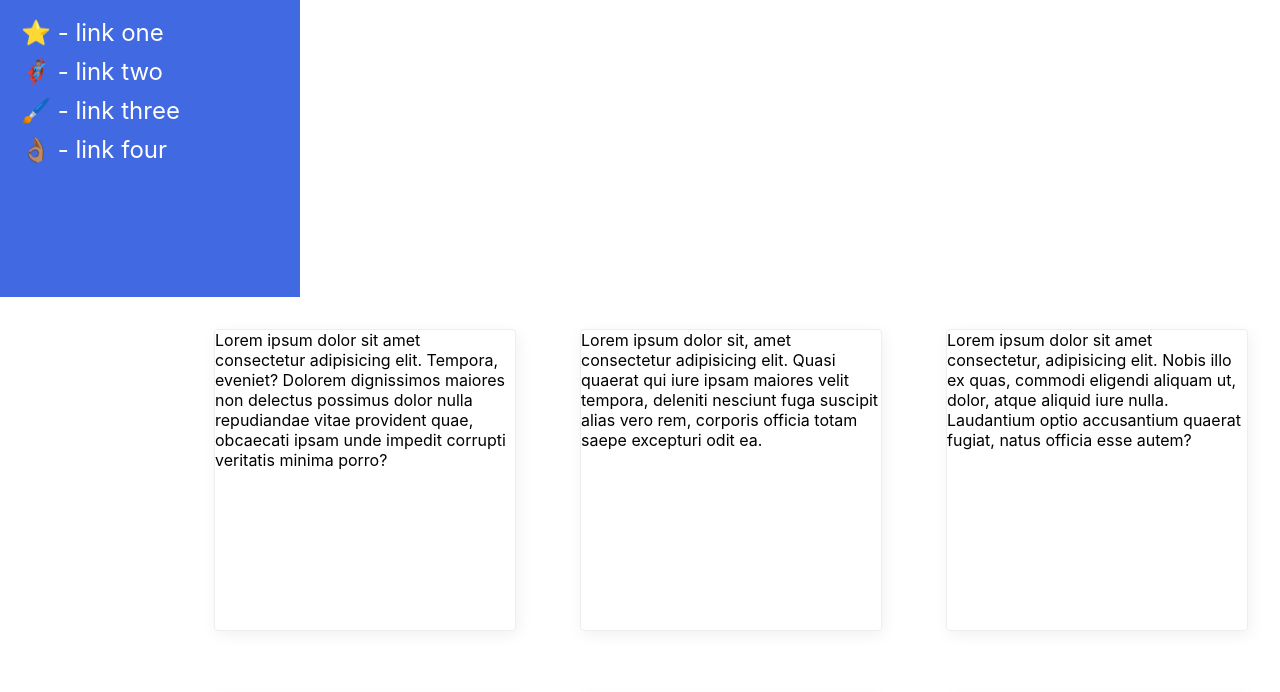
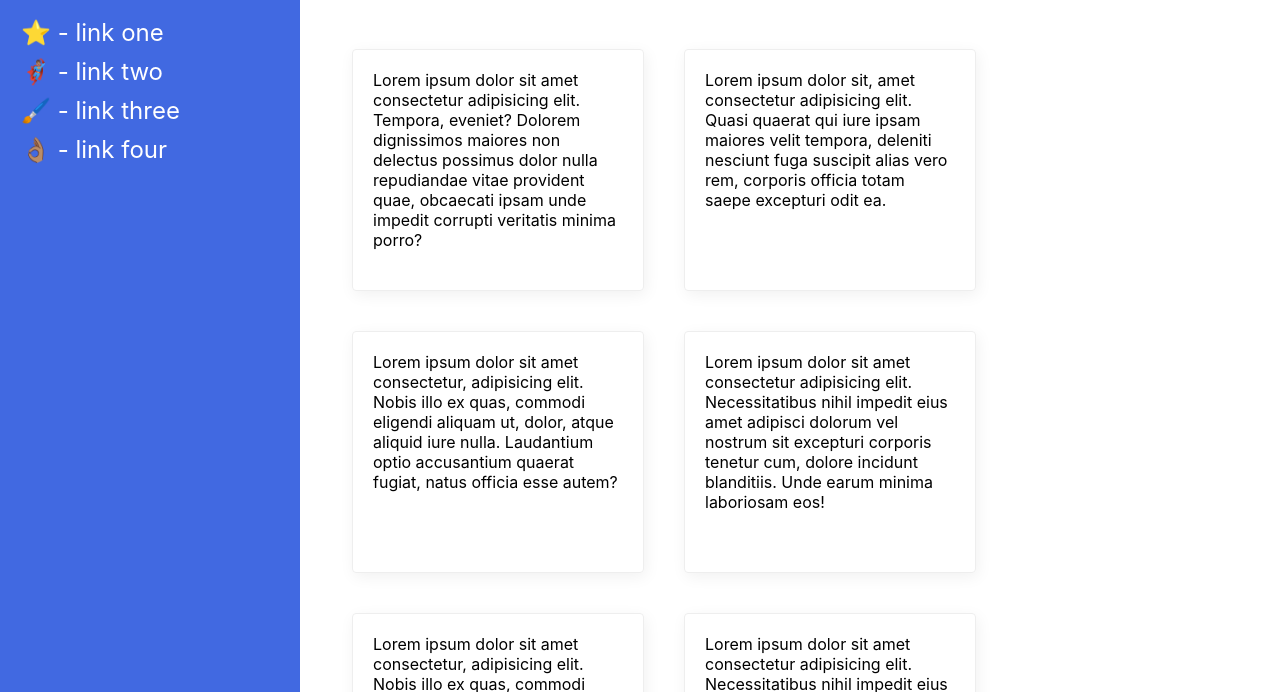
Before and after one commit to leann1109/CSS-Methods, a plain HTML site: page flex/07-flex-layout-2/index.html in a window 1280 px wide. Shown: the part 75-767 px from the top of the page. Drawn offline with Linux system fonts and the light colour scheme.

Commit message:
finished flexbox exercise 7

```diff
--- a/flex/07-flex-layout-2/index.html
+++ b/flex/07-flex-layout-2/index.html
@@ -12,6 +12,7 @@
       MY AWESOME WEBSITE
     </div>
 
+    <div class="main-content">
       <div class="sidebar">
         <ul>
           <li><a href="#">⭐ - link one</a></li>
@@ -29,6 +30,7 @@
         <div class="card">Lorem ipsum dolor sit amet consectetur, adipisicing elit. Nobis illo ex quas, commodi eligendi aliquam ut, dolor, atque aliquid iure nulla. Laudantium optio accusantium quaerat fugiat, natus officia esse autem?</div>
         <div class="card">Lorem ipsum dolor sit amet consectetur adipisicing elit. Necessitatibus nihil impedit eius amet adipisci dolorum vel nostrum sit excepturi corporis tenetur cum, dolore incidunt blanditiis. Unde earum minima laboriosam eos!</div>
       </div>
+  </div>
 
     <div class="footer">
       The Odin Project ❤️
--- a/flex/07-flex-layout-2/style.css
+++ b/flex/07-flex-layout-2/style.css
@@ -1,19 +1,9 @@
-/*
-- You will need to change the flex-direction to push the footer down.
-- You will need to add some divs as containers to get things to line up correctly.
-- `flex-wrap` will help get the cards aligned correctly.
--  Make sure you define how much space the cards should take up, in order for `flex-wrap` to work as intended.
-
-- The cards are arranged horizontally, but wrap to multiple lines when they run out of room on the page.
-*/
-
 body {
   font-family: -apple-system, BlinkMacSystemFont, 'Segoe UI', Roboto, Oxygen, Ubuntu, Cantarell, 'Open Sans', 'Helvetica Neue', sans-serif;
   margin: 0;
   min-height: 100vh;
   display: flex;
   flex-direction: column;
-  flex: 1;
 }
 
 ul {
@@ -32,6 +22,16 @@ li {
   padding: 5px;
 }
 
+/* makes the footer stay at the bottom */
+.main-content, header, footer {
+  flex-grow: 1;
+  flex-shrink: 0;
+}
+
+.main-content {
+  display: flex;
+}
+
 .header {
   height: 72px;
   background: darkmagenta;
@@ -48,10 +48,7 @@ li {
   background: royalblue;
   box-sizing: border-box;
   padding: 16px;
-  display: flex;
-  flex-direction: row;
-  flex: 1 0 300px;
-  justify-content: start;
+  flex-shrink: 0;
 }
 
 .card {
@@ -60,16 +57,17 @@ li {
   border-radius: 4px;
   display: flex;
   flex-wrap: wrap;
-  margin: 32px;
-  width: 300px;
-  height: 300px;
+  margin: 20px;
+  padding: 20px;
+  width: 250px;
+  height: 200px;
 }
 
+/* container for cards */
 .card-grid {
   display: flex;
   flex-wrap: wrap;
-  flex: 1;
-  justify-content: end;
+  padding: 32px;
 }
 
 .footer {
```
Lines whose indentation alone changed are shown as unchanged.
